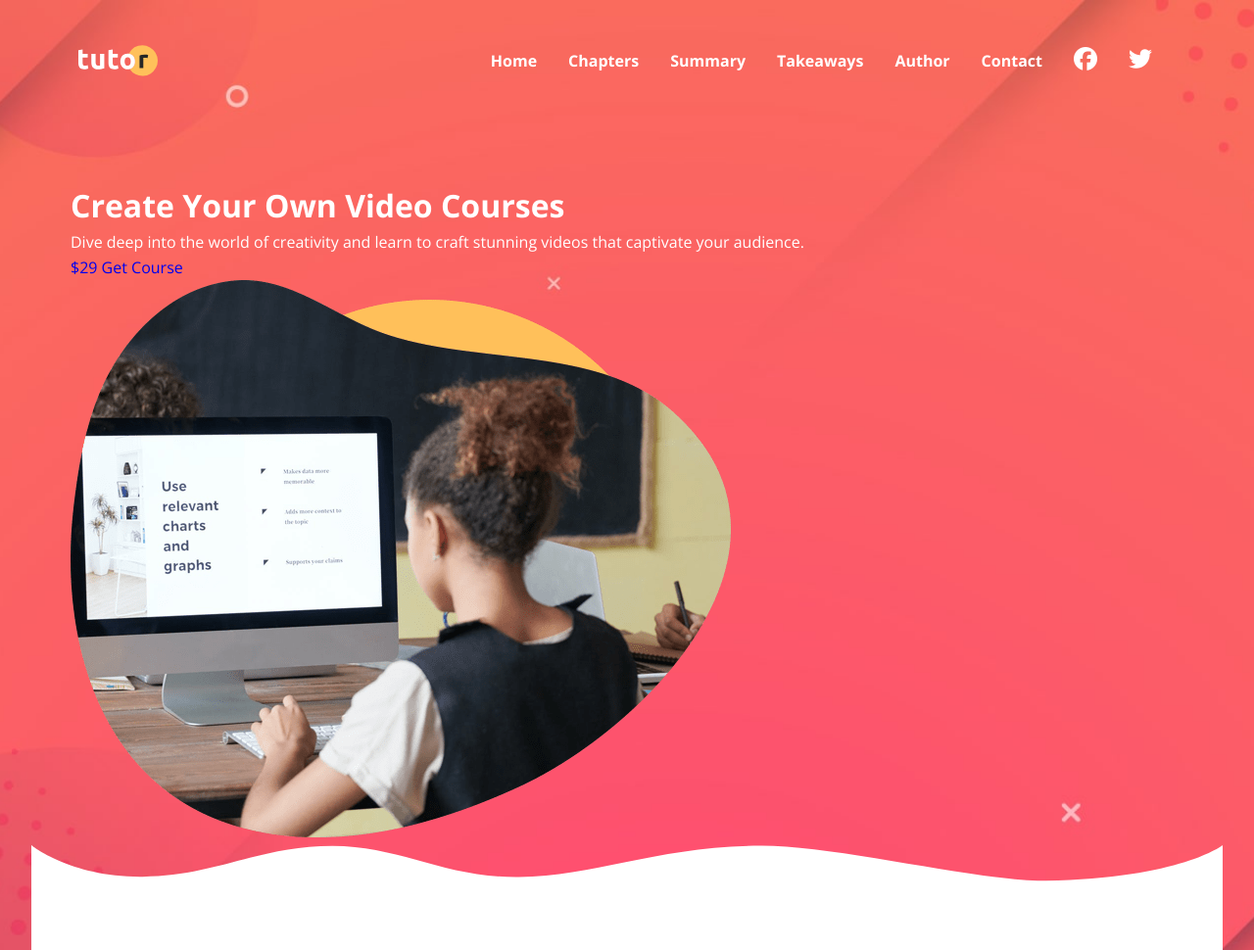
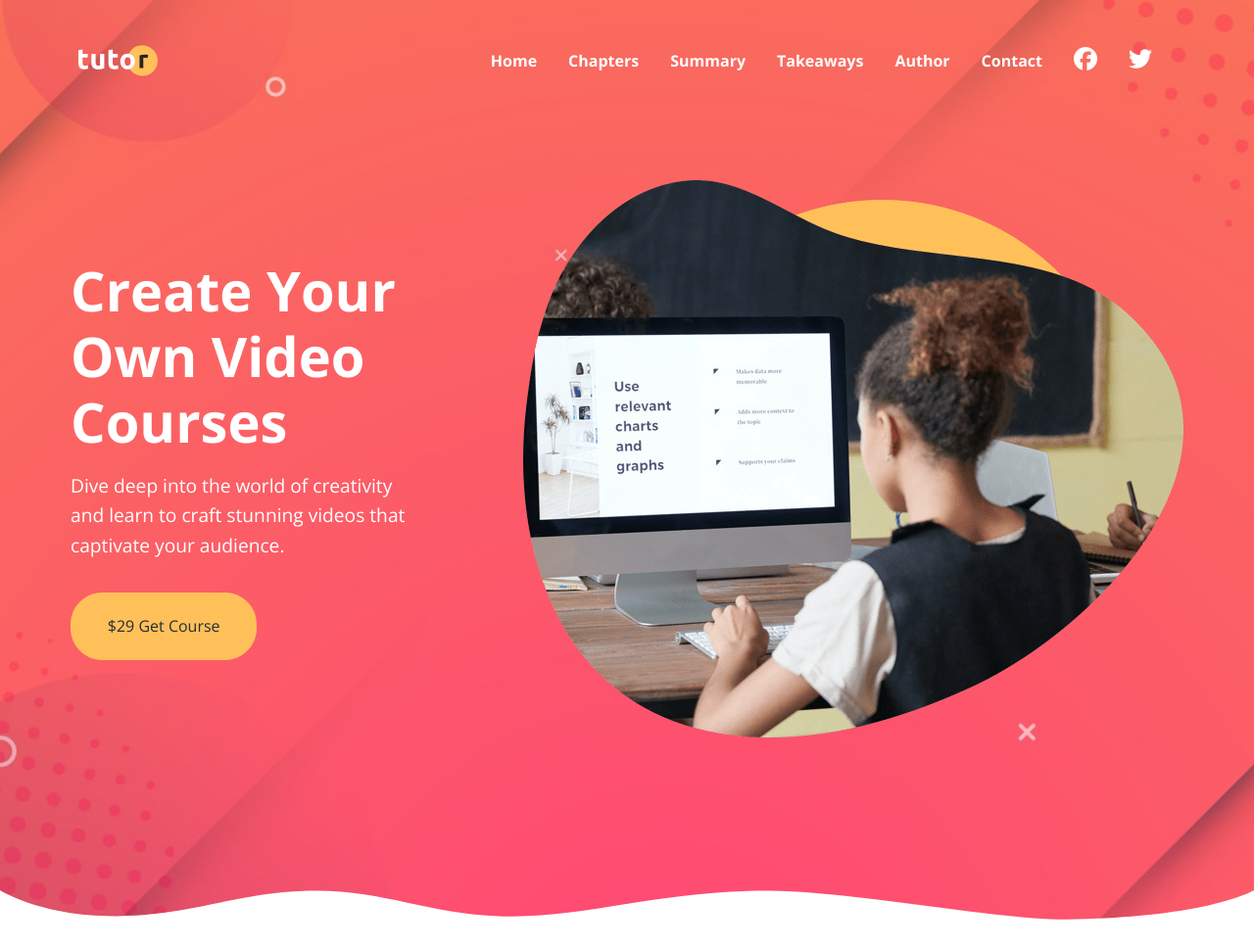
Before and after one commit to Lotacodic/tutor-course-builder, a plain HTML site: page index.html in a window 1280 px wide. Shown: the top 970 px of the page at 98% size. Drawn offline with nearby package versions, Linux system fonts and the light colour scheme.

Commit message:
style: style the hero section

```diff
--- a/css/style.css
+++ b/css/style.css
@@ -106,9 +106,47 @@
   font-size: 1.5rem;
 }
 
+/* Hero section  */
+
 .hero {
   background: #000 url("../images/header-background.jpg") center center/cover
     no-repeat;
   color: #fff;
   padding: 11.5rem 2rem 8rem;
+  overflow-x: hidden;
+  position: relative;
 }
+
+.hero-flex {
+  display: flex;
+  justify-content: space-between;
+  align-items: center;
+  gap: 6rem;
+  margin-bottom: 8rem;
+}
+
+.hero h1 {
+  font-size: 3.5rem;
+  font-weight: 700;
+  margin-bottom: 1rem;
+  line-height: 1.2;
+}
+
+.hero p {
+  font-size: 1.2rem;
+  font-weight: 400;
+  margin-bottom: 2rem;
+}
+
+.hero img {
+  width: 100%;
+}
+
+/* Frame Decoration  */
+.hero .frame-decoration {
+  position: absolute;
+  bottom: 0;
+  left: 0;
+  width: 100%;
+  height: 100px;
+}
--- a/index.html
+++ b/index.html
@@ -70,7 +70,7 @@
             Dive deep into the world of creativity and learn to craft stunning
             videos that captivate your audience.
           </p>
-          <a href="#">$29 Get Course</a>
+          <a href="#" class="btn">$29 Get Course</a>
         </div>
         <img src="images/header-course.png" alt="Hero Background" />
       </div>
```
